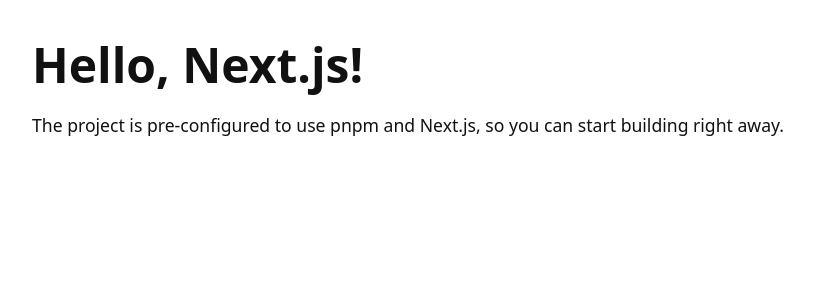
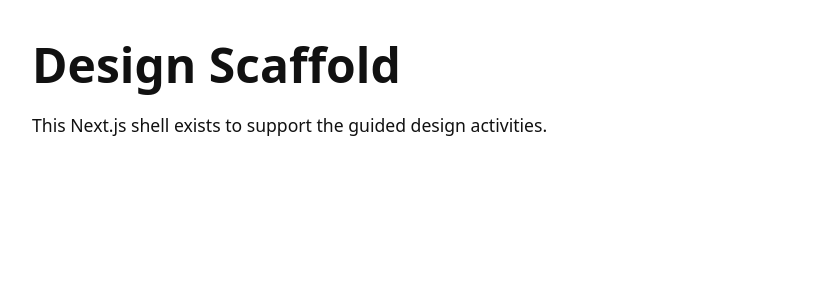
Before and after one commit to cse4504-fl25-8-wustl/team-project-4504-ydm, a Next.js app: page / in a window 1280 px wide. Shown: the top 300 px of the page, without its empty margins (0-814 px from the left). Built offline with nearby package versions, Linux system fonts and the light colour scheme.

Commit message:
change based on instructor response

```diff
--- a/app/entities/Art.ts
+++ b/app/entities/Art.ts
@@ -6,7 +6,7 @@
 
 export class Art {
   public getProductType(): string {
-    return "";
+    return ""; // enum ArtType { Painting, Canvas, TactilePanel }
   }
 
   public getDimensions(): Dimensions {
--- a/app/entities/Crate.ts
+++ b/app/entities/Crate.ts
@@ -13,7 +13,7 @@
     return false;
   }
 
-  public getRemainingCapacity(): number {
+  public getRemainingCapacity(): number { // how many more boxes can fit
     return 0;
   }
 
--- a/app/page.tsx
+++ b/app/page.tsx
@@ -1,8 +1,8 @@
 export default function HomePage() {
   return (
     <main>
-      <h1>Hello, Next.js!</h1>
-      <p>The project is pre-configured to use pnpm and Next.js, so you can start building right away.</p>
+      <h1>Design Scaffold</h1>
+      <p>This Next.js shell exists to support the guided design activities.</p>
     </main>
   );
 }
--- a/package.json
+++ b/package.json
@@ -6,7 +6,8 @@
     "dev": "next dev",
     "build": "next build",
     "start": "next start",
-    "lint": "next lint"
+    "lint": "next lint",
+    "hello": "node cli/hello.mjs"
   },
   "dependencies": {
     "next": "15.5.3",
```
Also changed, not shown: cli/hello.mjs (added, +7 -0 lines), 2 other files (tests, documents, lock files or other folders).
